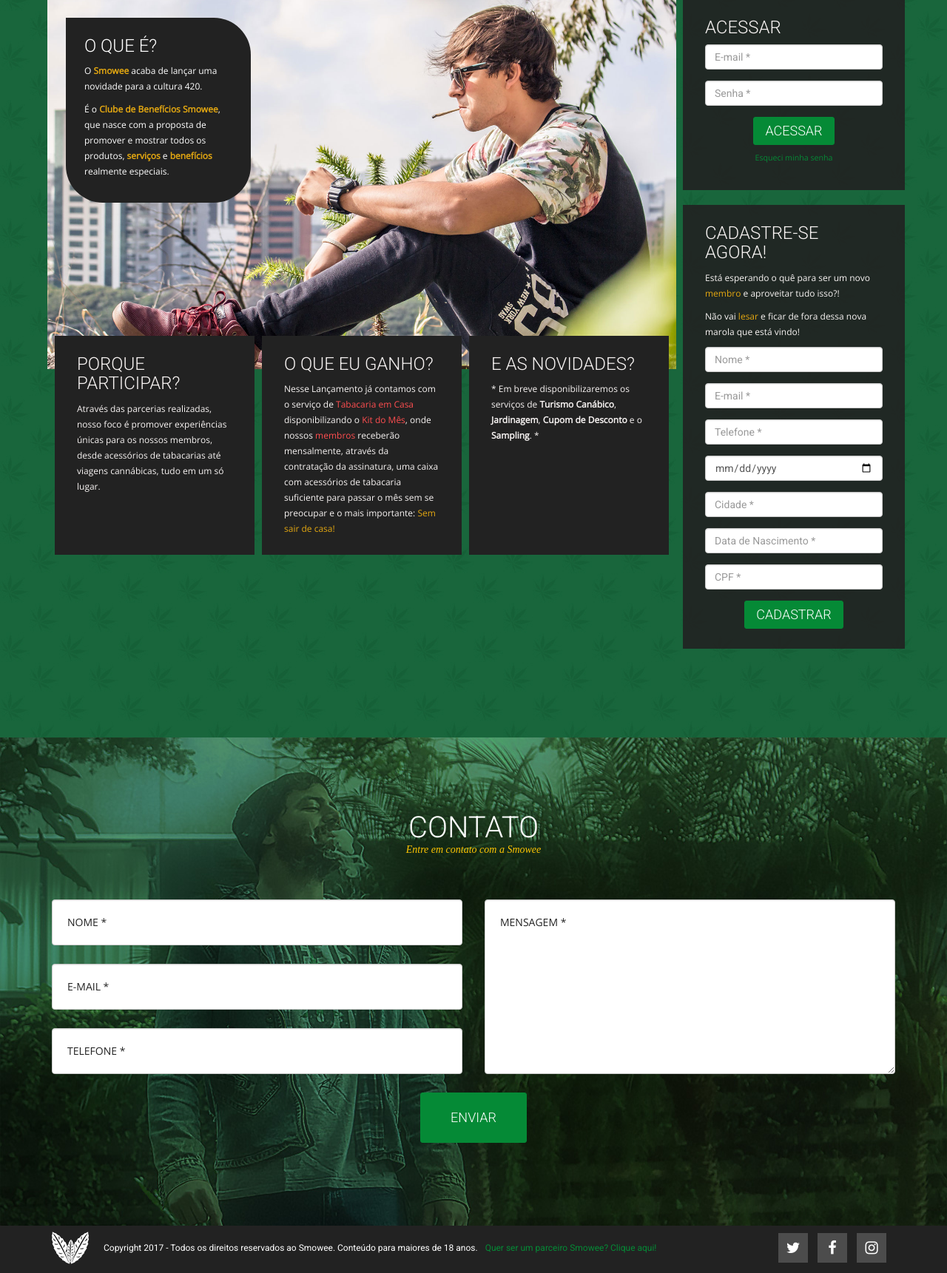
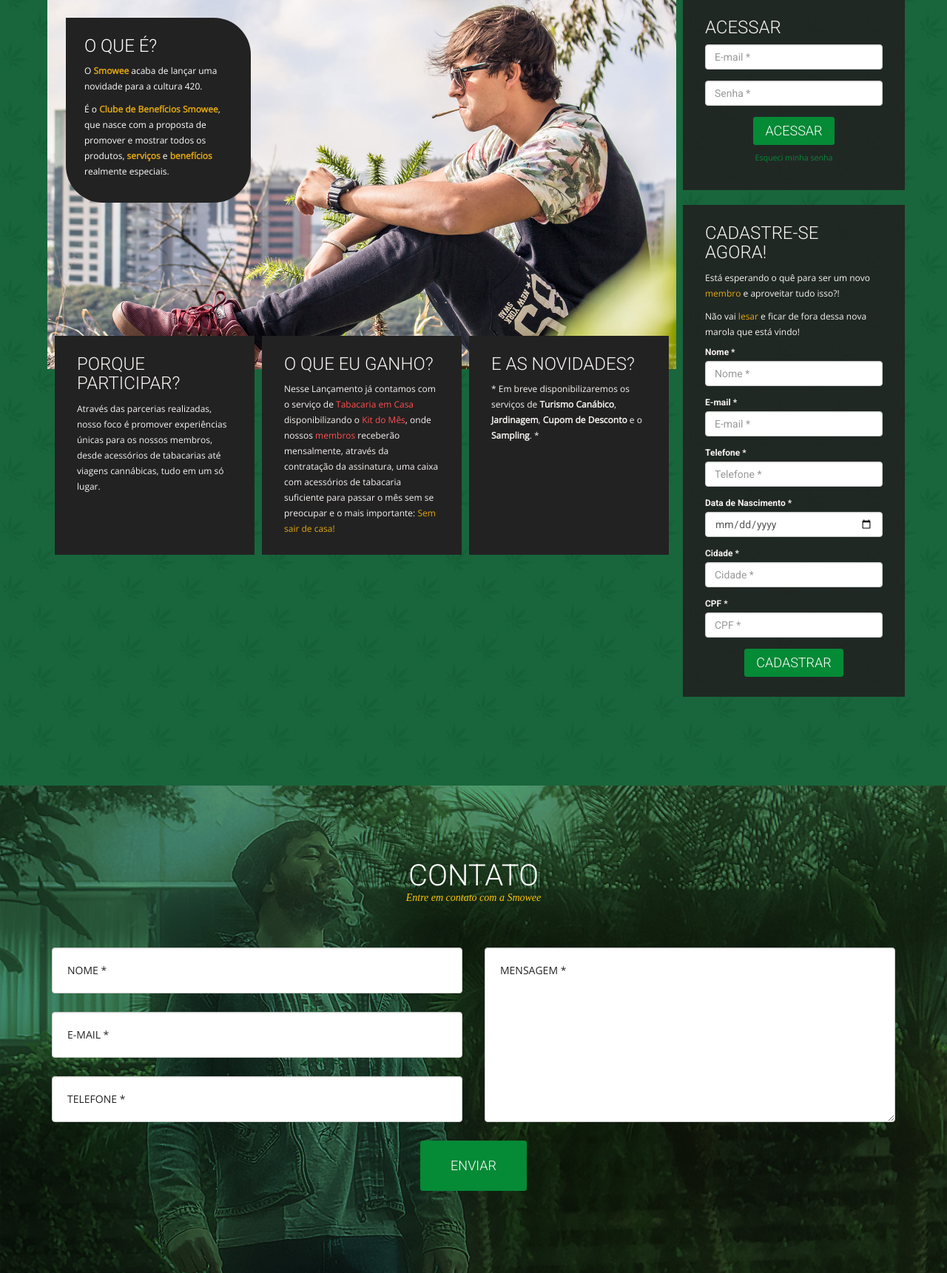
Before and after one commit to felipenakao/smowee, a Laravel app: page /clube in a window 1280 px wide. Shown: the part 145-1866 px from the top of the page at 74% size. Run offline with Laravel 8, Linux system fonts and the light colour scheme; settings files or empty folders that the repository lacks are supplied; some libraries are stand-ins or nearby versions; some web fonts are replaced.

Commit message:
clube form register with labels

```diff
--- a/app/Http/Controllers/Auth/LoginController.php
+++ b/app/Http/Controllers/Auth/LoginController.php
@@ -30,7 +30,7 @@
     protected function redirectTo()
     {
         $url = '/admin/panel';
-        dd(Auth::user());
+        dd(Auth::user()->name);
         return $url;
     }
     /**
--- a/app/Http/Middleware/AuthClube.php
+++ b/app/Http/Middleware/AuthClube.php
@@ -30,7 +30,7 @@
         if (!$user){
             return Response(view('clube.login', compact(['ogUrl', 'ogType', 'ogTitle', 'ogDescription', 'ogImage'])));
         }
-        dd($user);
+        // dd($user);
 
         return Response(view('clube.display', compact(['ogUrl', 'ogType', 'ogTitle', 'ogDescription', 'ogImage'])));
     }
--- a/resources/views/clube/login.blade.php
+++ b/resources/views/clube/login.blade.php
@@ -69,30 +69,32 @@
           <div class="row">
             <div class="clube-de-beneficios-side-form-grid">
               <div class="form-group">
+                <label for="name">Nome *</label>
                 <input type="text" class="form-control" placeholder="Nome *" id="name" required data-validation-required-message="Por favor insira seu nome.">
                 <p class="help-block text-danger"></p>
               </div>
               <div class="form-group">
+                <label for="email">E-mail *</label>
                 <input type="email" class="form-control" placeholder="E-mail *" id="email" required data-validation-required-message="Por favor insira seu e-mail.">
                 <p class="help-block text-danger"></p>
               </div>
               <div class="form-group">
+                <label for="phone">Telefone *</label>
                 <input type="tel" class="form-control" placeholder="Telefone *" id="phone" required data-validation-required-message="Por favor insira seu telefone.">
                 <p class="help-block text-danger"></p>
               </div>
               <div class="form-group">
+                <label for="data">Data de Nascimento *</label>
                 <input type="date" class="form-control" placeholder="Data de Nascimento *" id="data" required data-validation-required-message="Por favor insira sua data de nascimento.">
                 <p class="help-block text-danger"></p>
               </div>
               <div class="form-group">
+                <label for="cidade">Cidade *</label>
                 <input type="text" class="form-control" placeholder="Cidade *" id="cidade" required data-validation-required-message="Por favor insira sua data de nascimento.">
                 <p class="help-block text-danger"></p>
               </div>
               <div class="form-group">
-                <input type="text" class="form-control" placeholder="Data de Nascimento *" id="estado" required data-validation-required-message="Por favor insira sua data de nascimento.">
-                <p class="help-block text-danger"></p>
-              </div>
-              <div class="form-group">
+                <label for="cpf">CPF *</label>
                 <input type="number" class="form-control" placeholder="CPF *" id="cpf" required data-validation-required-message="Por favor insira seu CPF.">
                 <p class="help-block text-danger"></p>
               </div>
```
